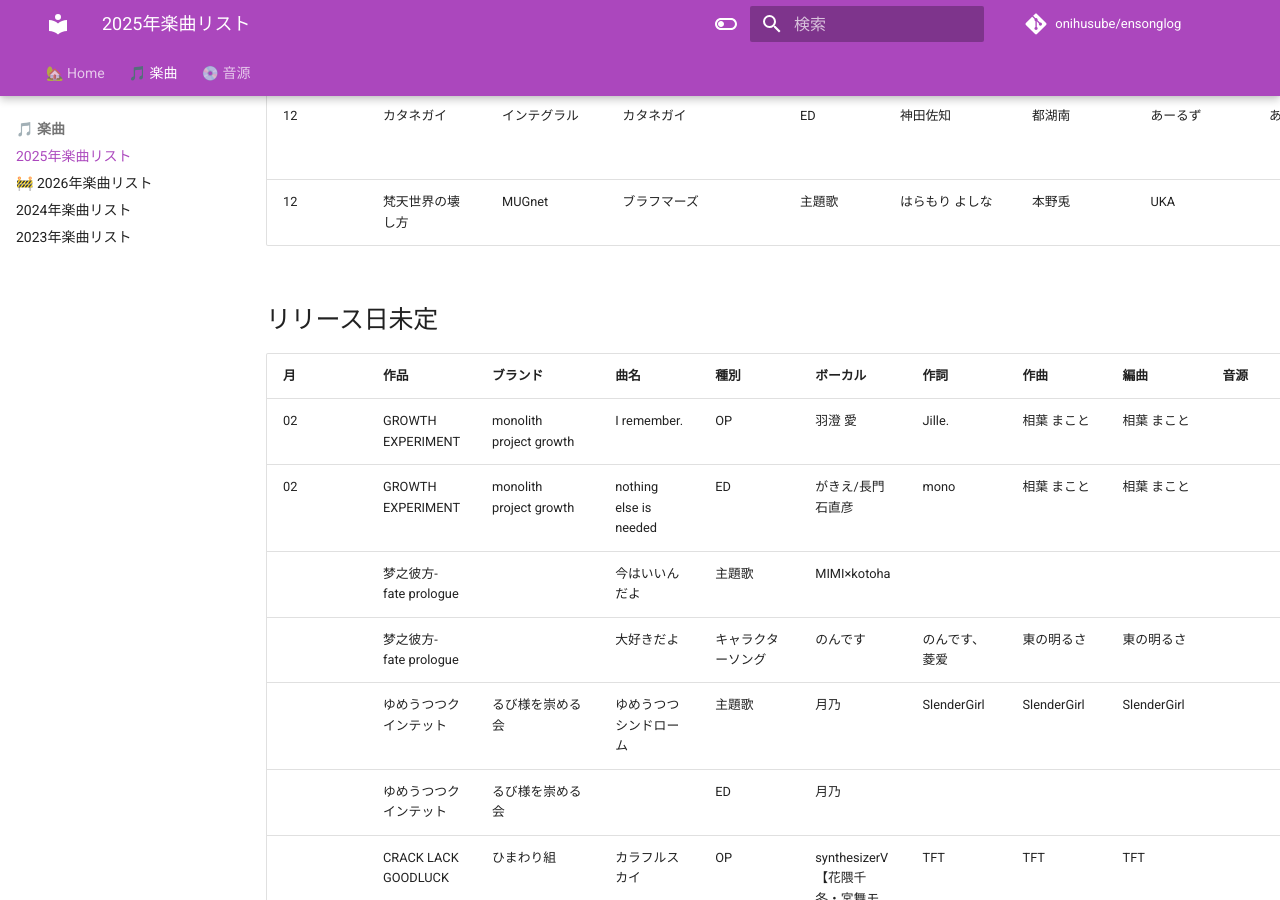
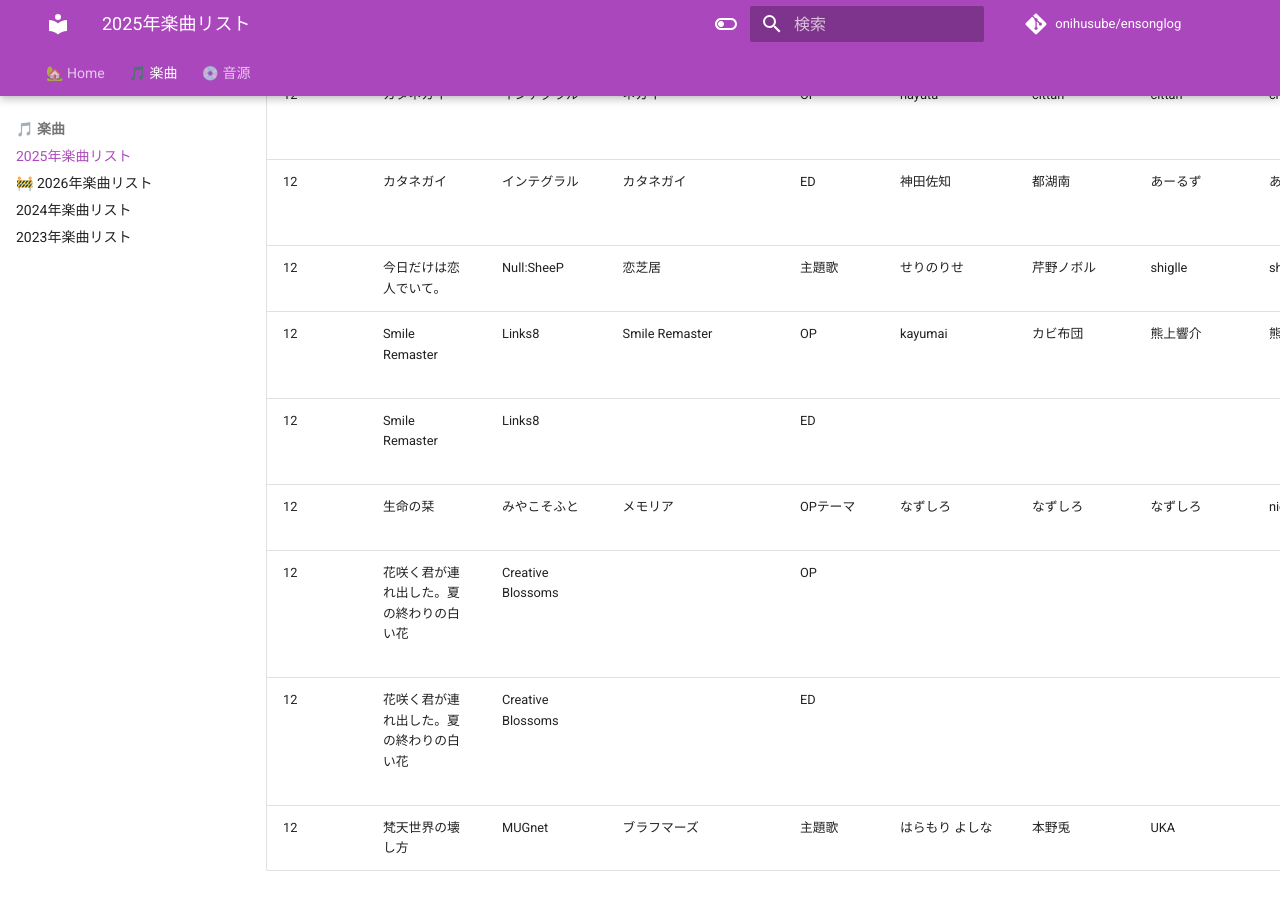
Before and after one commit to onihusube/ensonglog, an MkDocs documentation site: the page built from docs/2025/楽曲.md, in a window 1280 px wide and 900 px high, scrolled down 27599 px. Built offline with MkDocs 1.6.1 and Material for MkDocs 9.7.7, drawn with Linux system fonts in a browser that asks for light colours; emoji names are drawn with the system emoji font; comment, search, counter and statistics services are not loaded.

Commit message:
C107楽曲/音源追加

```diff
--- a/docs/2025/楽曲.md
+++ b/docs/2025/楽曲.md
@@ -189,6 +189,7 @@ search:
 | 08<!--/17--> | おにいちゃんコンティニュー！ ゆうりとしーとくれっとらぶ♥ | ぱんみみそふと | トキメキキラメキ攻略中！ | OP | ぱん | john=hive（IOSYS） | コバヤシユウヤ（IOSYS） | コバヤシユウヤ（IOSYS） | 限定版特典 サウンドトラック | ギター: 三浦公紀 |  [:fontawesome-brands-youtube:](https://www.youtube.com/watch?v=Mw-Gtr17noI) [HP](https://pannomimi.net/panmimisoft#Download) |
 | 08<!--/17--> | おにいちゃんコンティニュー！ ゆうりとしーとくれっとらぶ♥ | ぱんみみそふと | Girl's Make | ED | ばん | john=hive（IOSYS） | コバヤシユウヤ（IOSYS） | コバヤシユウヤ（IOSYS） | 限定版特典 サウンドトラック | | [HP](https://pannomimi.net/panmimisoft#Download) |
 | 08<!--/17--> | キミと出会うも多生の縁 | Null\:SheeP | 未来affection | OP | せりのりせ | 芹野ノボル | shiglle | shiglle・ゴトウダリョウタ | [linkcloud](https://linkcloud.mu/272c8ac7) |  | [:fontawesome-brands-youtube:](https://www.youtube.com/watch?v=mqeQ71M5tFM) |
+| 08<!--/17--> | ゲーム制作と青い春 | えるりんご |  | ED |  |  |  |  | ゲーム制作と青い春 サウンドトラック |  |  |
 | 08<!--/17--> | 【CODE：OOC】 | 文芸部 | ステラ | 主題歌 | 柊わかめ | ナム | ナム | Thunder Dog | | | [:fontawesome-brands-twitter:](https://x.com/Bun_gei/status/1943967538133839952) |
 | 08<!--/17--> | 躁のあなた鬱のあたし | CHARON | 指切りげんまん噓ついたら殺す | 主題歌 | みたかりん | ねこふじかおる | TAKASUKE | TAKASUKE | | |  [:fontawesome-brands-youtube:](https://www.youtube.com/watch?v=-7lYWpiiZ1I) |
 | 08<!--/17--> | 躁のあなた鬱のあたし | CHARON | Blooming Blue! | ED | 深雪ゆあ | ねこふじかおる | TAKASUKE | TAKASUKE | | | |
@@ -288,6 +289,12 @@ search:
 | 12<!--/26--> | VenusBlood RAGNAROK International | DualTail（DualMage） | Overload Destiny | 主題歌 | solfa feat. 冬乃桜 | NAKI | 伊吹ユキヒロ | 伊吹ユキヒロ  | VenusBlood RAGNAROK International オリジナルサウンドトラック |  |
 | 12<!--/31--> | カタネガイ | インテグラル | ネガイ | OP | nayuta | cittan* | cittan* | cittan* | 【カタネガイ音楽集】 オリジナルサウンドトラック | Sprite Recordings | |
 | 12<!--/31--> | カタネガイ | インテグラル | カタネガイ | ED | 神田佐知 | 都湖南 | あーるず | あーるず | 【カタネガイ音楽集】 オリジナルサウンドトラック | | |
+| 12<!--/31--> | 今日だけは恋人でいて。 | Null:SheeP | 恋芝居 | 主題歌 | せりのりせ | 芹野ノボル | shiglle | shiglle | | Gt.：天野駿佑（Flat×Company） | [:fontawesome-brands-youtube:](https://www.youtube.com/watch?v=liltHJSn28Y) |
+| 12<!--/31--> | Smile Remaster | Links8 | Smile Remaster | OP | kayumai | カビ布団 | 熊上響介 | 熊上響介 | C107会場限定セット購入特典カセットテープ | MIX：LEINIELmusic | [:fontawesome-brands-twitter:](https://x.com/RegameP58027/status/1999809813153280362) |
+| 12<!--/31--> | Smile Remaster | Links8 |  | ED |  |  |  |  | C107会場限定セット購入特典カセットテープ |  |  |
+| 12<!--/31--> | 生命の栞 | みやこそふと | メモリア | OPテーマ | なずしろ | なずしろ | なずしろ | nion | | Guitar：しもぞの, Bass：あんいち | [:fontawesome-brands-youtube:](https://www.youtube.com/watch?v=ANfTDueFS_M) |
+| 12<!--/31--> | 花咲く君が連れ出した。夏の終わりの白い花 | Creative Blossoms |  | OP |  |  |  |  | 花咲く君が連れ出した。夏の終わりの白い花 ORIGINAL SONG & SOUNDTRACK | | |
+| 12<!--/31--> | 花咲く君が連れ出した。夏の終わりの白い花 | Creative Blossoms |  | ED |  |  |  |  | 花咲く君が連れ出した。夏の終わりの白い花 ORIGINAL SONG & SOUNDTRACK | | |
 | 12<!--/31--> | 梵天世界の壊し方 | MUGnet | ブラフマーズ | 主題歌 | はらもり よしな | 本野兎 | UKA | | 梵天世界の壊し方 Original Soundtrack | | |
 
 ## リリース日未定
```
Also changed, not shown: docs/2025/音源.md (+4 -1 lines), docs/index.md (+4 -1 lines).
